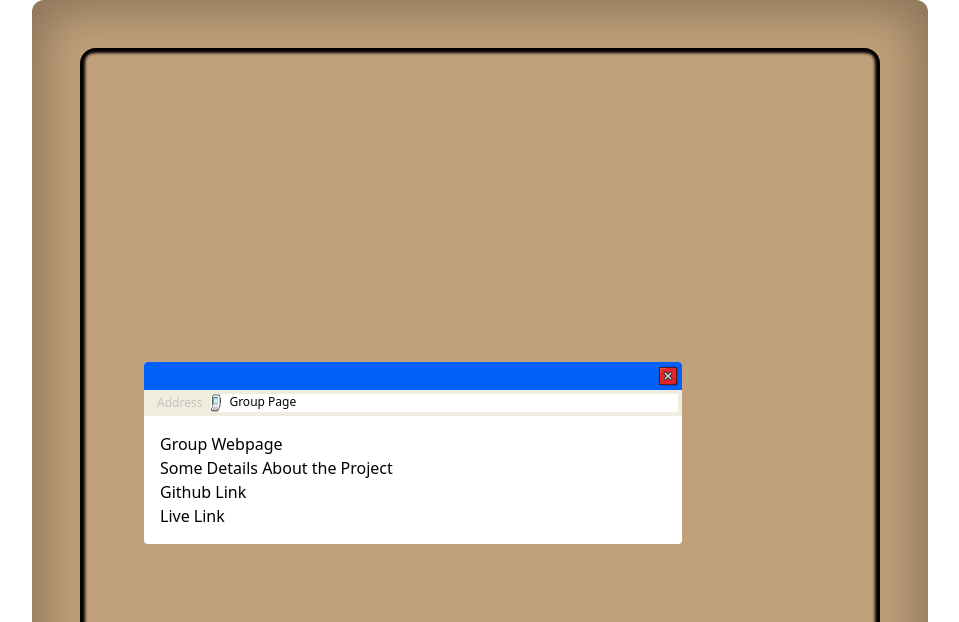
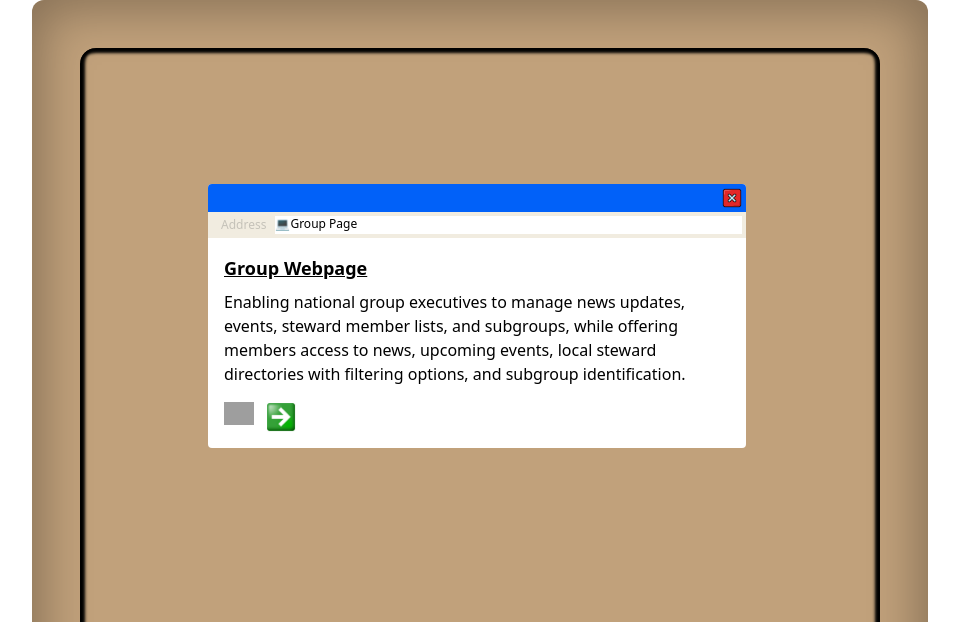
Before and after one commit to RaspberryRat/portfolio_site, a website: page index.html in a window 1280 px wide. Shown: the top 622 px of the page, without its empty margins (160-1119 px from the left). Drawn offline with nearby package versions, Linux system fonts and the light colour scheme; grey boxes are pictures that could not be loaded.

Commit message:
setup and styled folder for group webpage

```diff
--- a/index.html
+++ b/index.html
@@ -25,7 +25,7 @@
                 <div
                     class="folders monitor
                     grid grid-cols-3 gap-6
-                    absolute bottom-36 left-28 animate-turnOff text-xxs font-bold text-slate-100">
+                    absolute bottom-36 left-28 animate-turnOff text-sm font-bold text-slate-100">
                     <button type="button">
                         <img src="./images/folder-icon.png" alt="folder"
                             width="50px" height="auto">
@@ -59,7 +59,7 @@
                 </div>
 
                 <div class="group-page bg-white rounded w-3/5
-                absolute bottom-56 left-28
+                absolute bottom-80 left-44
                 ">
                     <div class="bg-menu-blue flex justify-end rounded-t">
                         <button type="button" class="p-1">
@@ -71,18 +71,43 @@
                         <span
                             class="text-font-biege ml-2 mr-2 p-px">Address</span>
                         <div class="flex bg-white w-[100%]">
-                            <img src="./images/computer-icon.png"
+                            &#128187;
+                            <!-- <img src="./images/computer-icon.png"
                                 alt="computer icon" width="10px" height="10px"
-                                class="mr-2">
+                                class="mr-2"> -->
                             <span>Group Page</span>
                         </div>
                     </div>
                     <section class="p-4">
-                        <h3>Group Webpage</h3>
-                        <p>Some Details About the Project</p>
-                        <ul>
-                            <li>Github Link</li>
-                            <li>Live Link</li>
+                        <h3 class="font-bold text-lg underline mb-2">Group
+                            Webpage
+                        </h3>
+                        <p class="text-base mb-4">Enabling national group
+                            executives to
+                            manage news
+                            updates, events, steward member lists, and
+                            subgroups, while offering members access to news,
+                            upcoming events, local steward
+                            directories with filtering options, and subgroup
+                            identification.</p>
+                        <ul class="flex gap-3">
+                            <li>
+                                <a
+                                    href="https://github.com/RaspberryRat/group-page">
+                                    <img src="https://cdn.jsdelivr.net/gh/devicons/devicon@latest/icons/github/github-original.svg"
+                                        alt="github link" width="30px"
+                                        height="auto"
+                                        class="hover:animate-bounce" />
+                                </a>
+                            </li>
+                            <li>
+                                <a href="https://group-page.fly.dev/">
+                                    <img src="./images/go.png"
+                                        alt="live webpage" width="30px"
+                                        height="auto"
+                                        class="hover:animate-bounce" />
+                                </a>
+                            </li>
                         </ul>
                     </section>
                 </div>
```
Also changed, not shown: dist/styles.css, images/go.png (added), 1 other file.
